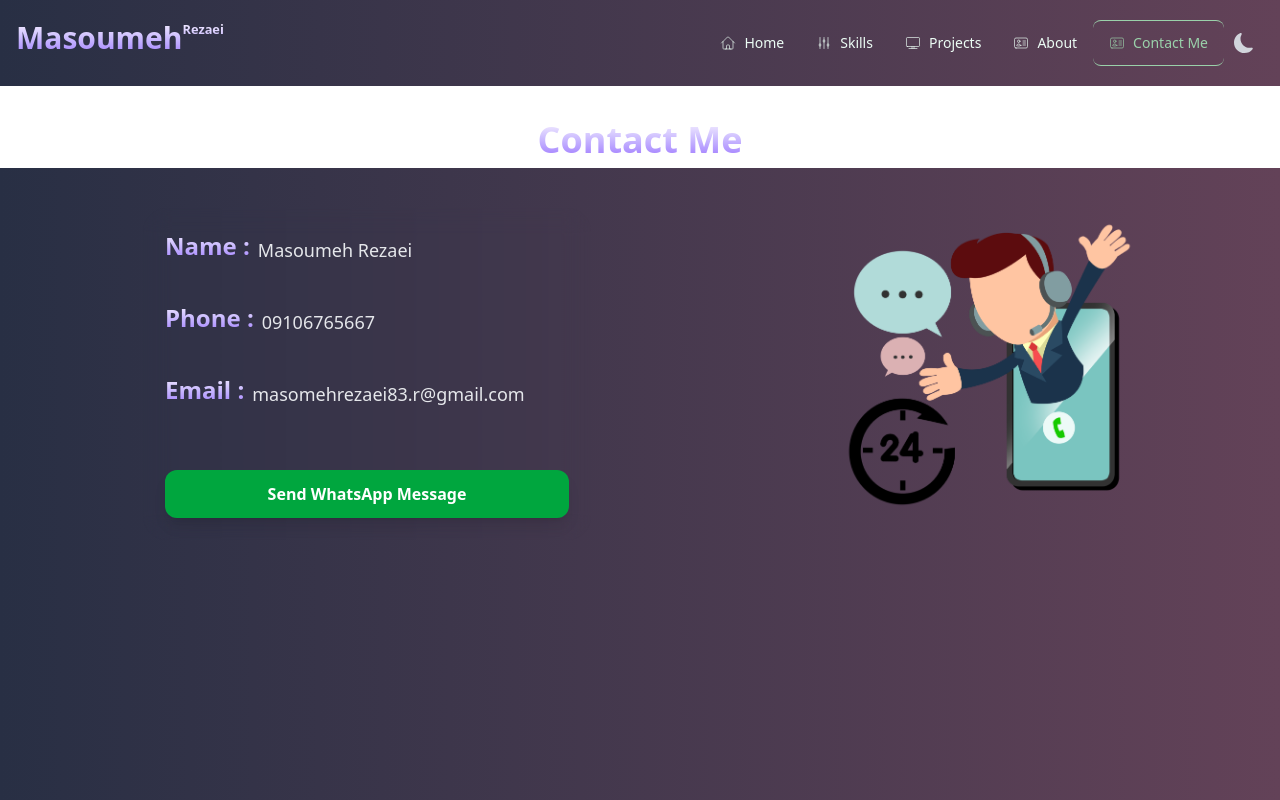
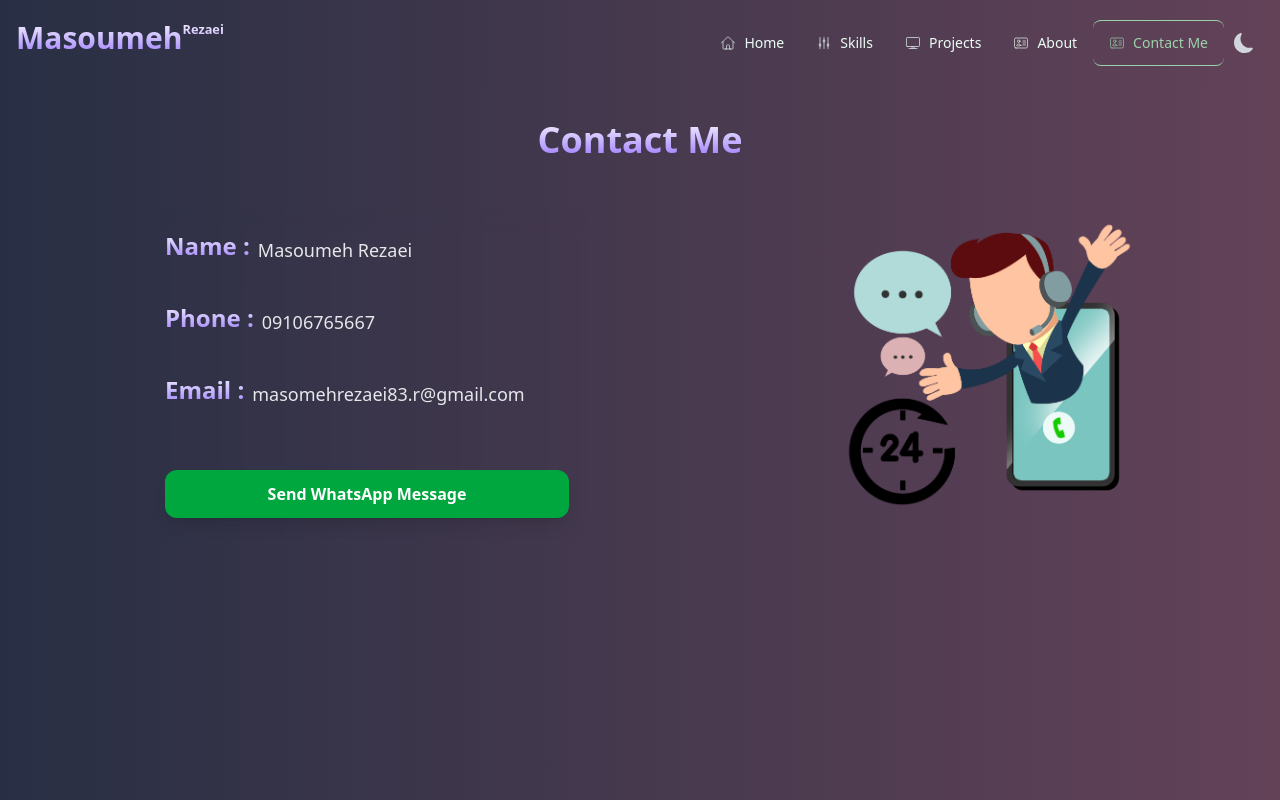
Before and after one commit to masoumeh-rezaei/my-cv, a Next.js app: page /contact in a window 1280 px wide. Shown: the top 800 px of the page. Built offline with nearby package versions, Linux system fonts and the light colour scheme.

Commit message:
update darkmode version 2.56

```diff
--- a/app/contact/page.jsx
+++ b/app/contact/page.jsx
@@ -11,9 +11,9 @@ export default function ContactPage() {
     const whatsappLink =`https://wa.me/${phoneNumber}?text=${message}`;
 
     return (
-        <div className="mb-0 pb-0">
-            <h1 className="text-4xl mt-30 mb-0 m-auto font-bold bg-clip-text text-transparent bg-gradient-to-b from-purple-50 to-violet-500 block pb-2  text-center">Contact Me</h1>
-            <div className="min-h-screen flex lg:flex-row flex-col  items-center justify-between p-6 md:p-5 bg-gradient-to-r from-[#282f44] to-[#634258] dark:from-[#1A1A1D] dark:to-[#37353E]  mt-0 pt-0">
+        <div className=" bg-gradient-to-r from-[#282f44] to-[#634258] dark:from-[#1A1A1D] dark:to-[#37353E] pt-30">
+            <h1 className="text-4xl  mb-0 m-auto font-bold bg-clip-text text-transparent bg-gradient-to-b from-purple-50 to-violet-500 block pb-2  text-center">Contact Me</h1>
+            <div className="min-h-screen flex lg:flex-row flex-col  items-center justify-between p-6 md:p-5  mt-0 pt-0">
 
 
 
--- a/app/page.js
+++ b/app/page.js
@@ -12,7 +12,7 @@ export default function Home() {
 
   return (
    <>
-    <div className="bg-gradient-to-r  from-[#282f44] to-[#634258] dark:from-[#1A1A1D] dark:to-[#37353E]  overflow-hidden ">
+    <div className="bg-gradient-to-r dark:bg-gradient-to-r  from-[#282f44] to-[#634258] dark:from-[#1A1A1D] dark:to-[#37353E]  overflow-hidden ">
 
     <Hero />
     <Skills/>
```
